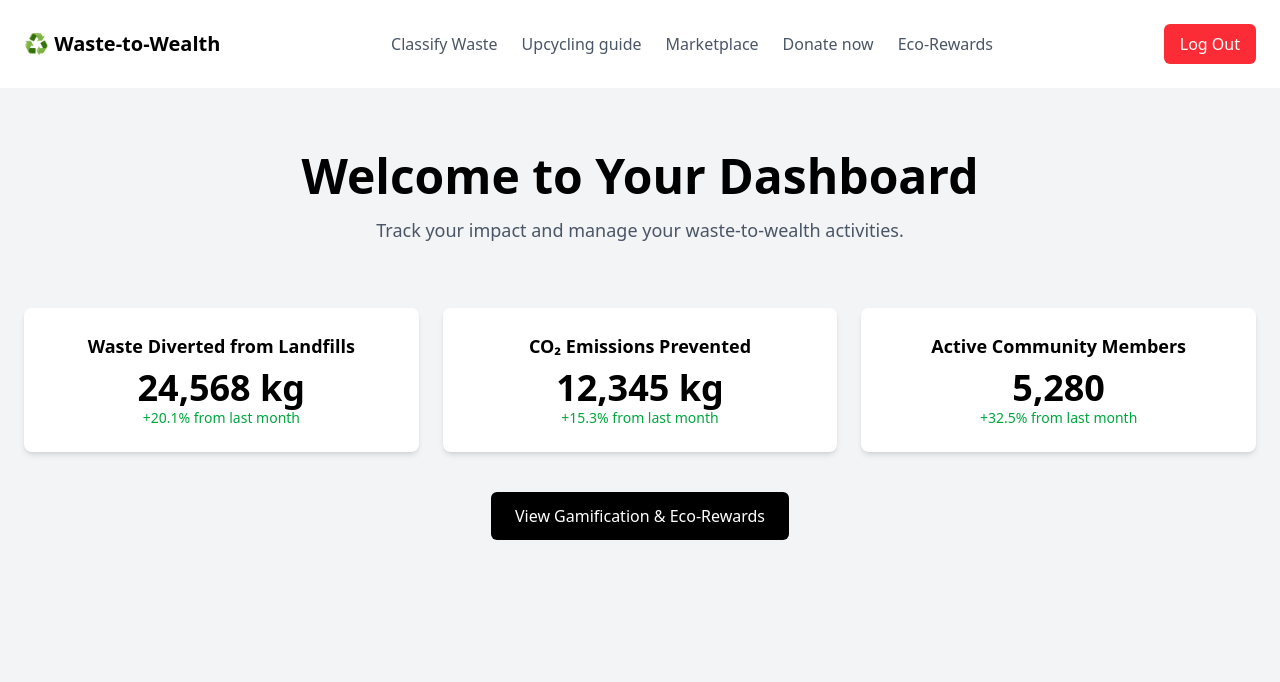
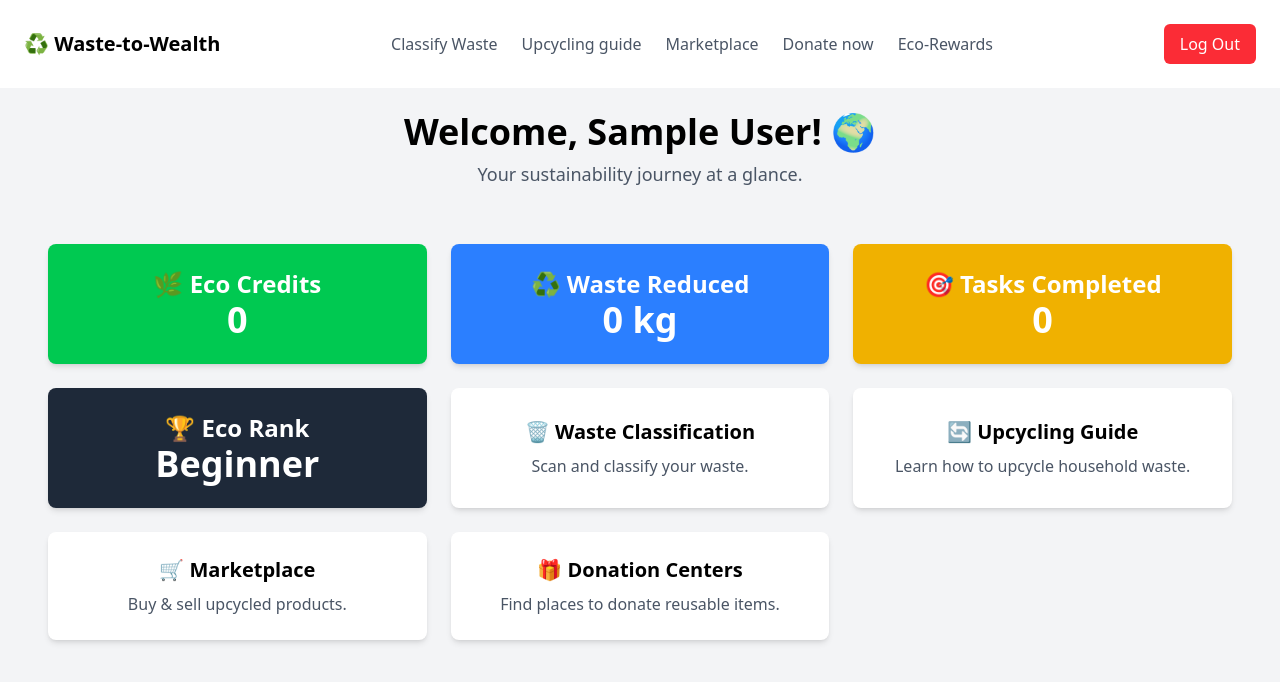
Before and after one commit to KevalPatel2/Waste-to-Wealth-AI, a React (Vite) app: page /dashboard in a window 1280 px wide. Shown: the top 682 px of the page. Built offline with nearby package versions, Linux system fonts and the light colour scheme; no server answers; the database is empty; sample sign-in values are in the browser's storage.

Commit message:
Made a basic dashboard

```diff
--- /dev/null
+++ b/src/components/NewsComponent.jsx
@@ -0,0 +1,41 @@
+import { useEffect, useState } from "react";
+
+const NewsComponent = () => {
+  const [news, setNews] = useState([]);
+
+  useEffect(() => {
+    const fetchNews = async () => {
+      try {
+        const response = await fetch(
+          `https://api.goperigon.com/v1/all?apiKey=${process.env.VITE_PERIGON_API_KEY}&title=Waste`
+        );
+        const data = await response.json();
+        setNews(data.articles);
+      } catch (error) {
+        console.error("Error fetching news:", error);
+      }
+    };
+
+    fetchNews();
+  }, []);
+
+  return (
+    <div>
+      {news.length > 0 ? (
+        news.map((article, index) => (
+          <div key={index}>
+            <h2>{article.title}</h2>
+            <p>{article.description}</p>
+            <a href={article.url} target="_blank" rel="noopener noreferrer">
+              Read more
+            </a>
+          </div>
+        ))
+      ) : (
+        <p>No news articles found.</p>
+      )}
+    </div>
+  );
+};
+
+export default NewsComponent;
--- a/src/pages/Dashboard.jsx
+++ b/src/pages/Dashboard.jsx
@@ -1,69 +1,121 @@
 import { useEffect, useState } from "react";
-import { Link, useNavigate } from "react-router-dom";
-import { auth } from "../firebase"; // Import Firebase Auth
+import { auth, db } from "../firebase";
 import { onAuthStateChanged } from "firebase/auth";
+import { doc, getDoc } from "firebase/firestore";
+import { useNavigate, Link } from "react-router-dom";
 import Navbar from "../components/Navbar";
 
 const Dashboard = () => {
   const [user, setUser] = useState(null);
+  const [stats, setStats] = useState({
+    ecoCredits: 0,
+    wasteReduced: 0,
+    tasksCompleted: 0,
+    ecoRank: "Beginner",
+  });
   const navigate = useNavigate();
 
+  // Fetch user stats from Firestore
   useEffect(() => {
-    // Check authentication status
-    const unsubscribe = onAuthStateChanged(auth, (user) => {
+    const unsubscribe = onAuthStateChanged(auth, async (user) => {
       if (!user) {
-        navigate("/login"); // Redirect if not authenticated
+        navigate("/login");
       } else {
         setUser(user);
+        const userRef = doc(db, "users", user.uid);
+        const userSnap = await getDoc(userRef);
+        if (userSnap.exists()) {
+          setStats(userSnap.data());
+        }
       }
     });
 
     return () => unsubscribe();
   }, [navigate]);
 
-  if (!user) {
-    return null; // Prevent flickering before redirection
-  }
+  if (!user) return null;
 
   return (
     <div>
       <Navbar />
-      <div className="min-h-screen bg-gray-100">
-        {/* Hero Section */}
-        <div className="container mx-auto px-6 py-16 text-center">
-          <h1 className="text-5xl font-bold">Welcome to Your Dashboard</h1>
-          <p className="mt-4 text-lg text-gray-600">
-            Track your impact and manage your waste-to-wealth activities.
+      <div className="min-h-screen bg-gray-100 p-6">
+        <div className="container mx-auto text-center mb-8">
+          <h1 className="text-4xl font-bold">
+            Welcome, {user.displayName || "Eco Hero"}! 🌍
+          </h1>
+          <p className="mt-2 text-lg text-gray-600">
+            Your sustainability journey at a glance.
           </p>
         </div>
 
-        {/* Environmental Impact Metrics */}
-        <div className="container mx-auto px-6 grid md:grid-cols-3 gap-6">
-          <div className="bg-white p-6 rounded-lg shadow-md text-center">
-            <h3 className="text-lg font-semibold">
-              Waste Diverted from Landfills
-            </h3>
-            <p className="text-4xl font-bold mt-2">24,568 kg</p>
-            <p className="text-green-600 text-sm">+20.1% from last month</p>
+        {/* Bento Grid Layout */}
+        <div className="grid md:grid-cols-3 gap-6 p-6">
+          {/* Eco Credits */}
+          <div className="bg-green-500 text-white p-6 rounded-lg shadow-md flex flex-col justify-center items-center">
+            <h2 className="text-2xl font-bold">🌿 Eco Credits</h2>
+            <p className="text-4xl font-semibold">{stats.ecoCredits}</p>
           </div>
-          <div className="bg-white p-6 rounded-lg shadow-md text-center">
-            <h3 className="text-lg font-semibold">CO₂ Emissions Prevented</h3>
-            <p className="text-4xl font-bold mt-2">12,345 kg</p>
-            <p className="text-green-600 text-sm">+15.3% from last month</p>
+
+          {/* Waste Reduced */}
+          <div className="bg-blue-500 text-white p-6 rounded-lg shadow-md flex flex-col justify-center items-center">
+            <h2 className="text-2xl font-bold">♻ Waste Reduced</h2>
+            <p className="text-4xl font-semibold">{stats.wasteReduced} kg</p>
           </div>
-          <div className="bg-white p-6 rounded-lg shadow-md text-center">
-            <h3 className="text-lg font-semibold">Active Community Members</h3>
-            <p className="text-4xl font-bold mt-2">5,280</p>
-            <p className="text-green-600 text-sm">+32.5% from last month</p>
+
+          {/* Tasks Completed */}
+          <div className="bg-yellow-500 text-white p-6 rounded-lg shadow-md flex flex-col justify-center items-center">
+            <h2 className="text-2xl font-bold">🎯 Tasks Completed</h2>
+            <p className="text-4xl font-semibold">{stats.tasksCompleted}</p>
           </div>
-        </div>
 
-        {/* Link to Impact Page */}
-        <div className="container mx-auto px-6 py-10 text-center">
-          <Link to="/impact">
-            <button className="bg-black text-white px-6 py-3 rounded-md">
-              View Gamification & Eco-Rewards
-            </button>
+          {/* Eco Rank */}
+          <div className="bg-gray-800 text-white p-6 rounded-lg shadow-md flex flex-col justify-center items-center">
+            <h2 className="text-2xl font-bold">🏆 Eco Rank</h2>
+            <p className="text-4xl font-semibold">{stats.ecoRank}</p>
+          </div>
+
+          {/* Waste Classification */}
+          <Link
+            to="/scanner"
+            className="bg-white p-6 rounded-lg shadow-md flex flex-col justify-center items-center hover:bg-gray-200 transition"
+          >
+            <h2 className="text-xl font-bold">🗑️ Waste Classification</h2>
+            <p className="text-gray-600 mt-2 text-center">
+              Scan and classify your waste.
+            </p>
+          </Link>
+
+          {/* Upcycling Guide */}
+          <Link
+            to="/guide"
+            className="bg-white p-6 rounded-lg shadow-md flex flex-col justify-center items-center hover:bg-gray-200 transition"
+          >
+            <h2 className="text-xl font-bold">🔄 Upcycling Guide</h2>
+            <p className="text-gray-600 mt-2 text-center">
+              Learn how to upcycle household waste.
+            </p>
+          </Link>
+
+          {/* Marketplace */}
+          <Link
+            to="/marketplace"
+            className="bg-white p-6 rounded-lg shadow-md flex flex-col justify-center items-center hover:bg-gray-200 transition"
+          >
+            <h2 className="text-xl font-bold">🛒 Marketplace</h2>
+            <p className="text-gray-600 mt-2 text-center">
+              Buy & sell upcycled products.
+            </p>
+          </Link>
+
+          {/* Donation Center */}
+          <Link
+            to="/donate"
+            className="bg-white p-6 rounded-lg shadow-md flex flex-col justify-center items-center hover:bg-gray-200 transition"
+          >
+            <h2 className="text-xl font-bold">🎁 Donation Centers</h2>
+            <p className="text-gray-600 mt-2 text-center">
+              Find places to donate reusable items.
+            </p>
           </Link>
         </div>
       </div>
--- a/src/pages/Impact.jsx
+++ b/src/pages/Impact.jsx
@@ -1,5 +1,5 @@
 import { useEffect, useState } from "react";
-import { useNavigate } from "react-router-dom";
+import { Link, useNavigate } from "react-router-dom";
 import { auth, db } from "../firebase";
 import { onAuthStateChanged } from "firebase/auth";
 import {
@@ -193,9 +193,11 @@ const Impact = () => {
                 Redeem your eco-credits for discounts on sustainable products.
               </p>
               <p className="text-3xl font-bold mt-2">{ecoCredits}</p>
-              <button className="mt-4 bg-black text-white px-4 py-2 rounded-md">
-                View Rewards
-              </button>
+              <Link to="/marketplace">
+                <button className="mt-4 bg-black text-white px-4 py-2 rounded-md">
+                  Redeem
+                </button>
+              </Link>
             </div>
           </div>
         </div>
--- a/src/pages/Marketplace.jsx
+++ b/src/pages/Marketplace.jsx
@@ -76,7 +76,8 @@ const Marketplace = () => {
                 <h3 className="text-xl font-bold">{product.name}</h3>
                 <p className="text-gray-600">{product.description}</p>
                 <p className="text-lg font-semibold mt-2">
-                  ${product.price ? Number(product.price).toFixed(2) : "N/A"}
+                  {product.price ? Number(product.price).toFixed(2) : "N/A"}{" "}
+                  Eco-Points
                 </p>
               </div>
             ))
--- a/src/pages/Signup.jsx
+++ b/src/pages/Signup.jsx
@@ -1,6 +1,6 @@
 import { useState } from "react";
 import { Link, useNavigate } from "react-router-dom";
-import { auth, db } from "../firebase"; // Import Firestore
+import { auth, db } from "../firebase";
 import { createUserWithEmailAndPassword } from "firebase/auth";
 import { doc, setDoc } from "firebase/firestore";
 
@@ -15,6 +15,7 @@ const Signup = () => {
     setError(""); // Reset errors
 
     try {
+      // Create user in Firebase Auth
       const userCredential = await createUserWithEmailAndPassword(
         auth,
         email,
@@ -22,14 +23,15 @@ const Signup = () => {
       );
       const user = userCredential.user;
 
-      // Create Firestore user document with default ecoLevel and ecoCredits
+      // Set default user data in Firestore
       await setDoc(doc(db, "users", user.uid), {
-        email: user.email,
-        ecoLevel: 1,
         ecoCredits: 0,
+        wasteReduced: 0,
+        tasksCompleted: 0,
+        ecoRank: "Beginner",
       });
 
-      navigate("/dashboard"); // Redirect to dashboard after signup
+      navigate("/dashboard"); // Redirect after signup
     } catch (err) {
       setError(err.message);
     }
```
Also changed, not shown: 1 other file (tests, documents, lock files or other folders).
